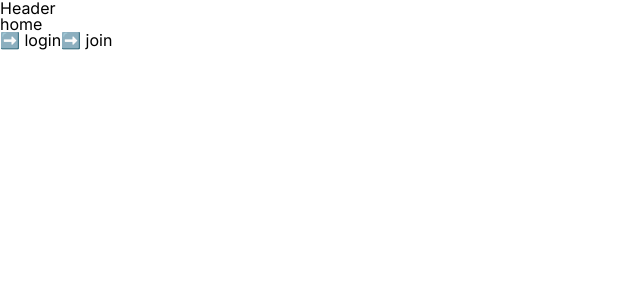
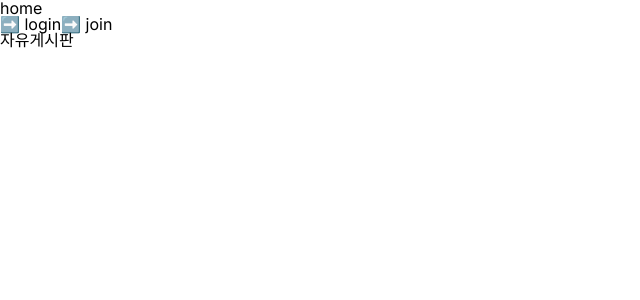
Before and after one commit to corn-cheeze/web, a Next.js app: page / in a window 1280 px wide. Shown: the top 300 px of the page, without its empty margins (0-640 px from the left). Built offline with nearby package versions, Linux system fonts and the light colour scheme.

Commit message:
feat: nav 구성

```diff
--- a/src/app/page.tsx
+++ b/src/app/page.tsx
@@ -1,11 +1,3 @@
-import Link from "next/link";
-
 export default function Home() {
-  return (
-    <main className="">
-      <h1>home</h1>
-      <Link href="login">➡️ login</Link>
-      <Link href="join">➡️ join</Link>
-    </main>
-  );
+  return <main className=""></main>;
 }
--- a/src/compotents/Header.tsx
+++ b/src/compotents/Header.tsx
@@ -1,5 +1,22 @@
+import Link from "next/link";
+
 const Header = () => {
-  return <div>Header</div>;
+  return (
+    <div>
+      <section>
+        <h1>home</h1>
+        <div>
+          <Link href="login">➡️ login</Link>
+          <Link href="join">➡️ join</Link>
+        </div>
+      </section>
+      <nav>
+        <ul>
+          <li>자유게시판</li>
+        </ul>
+      </nav>
+    </div>
+  );
 };
 
 export default Header;
```
